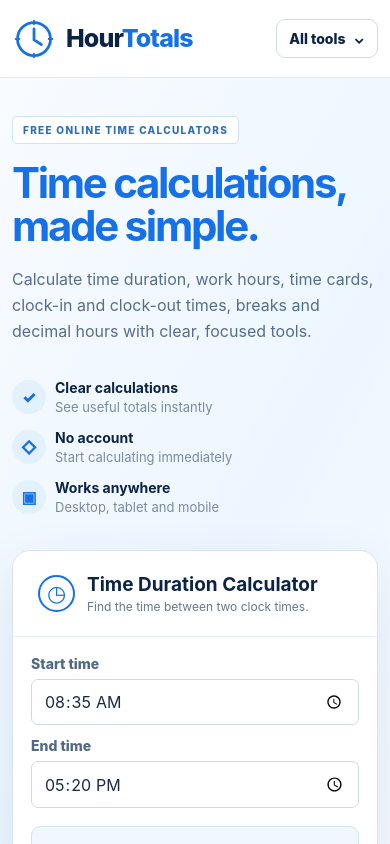
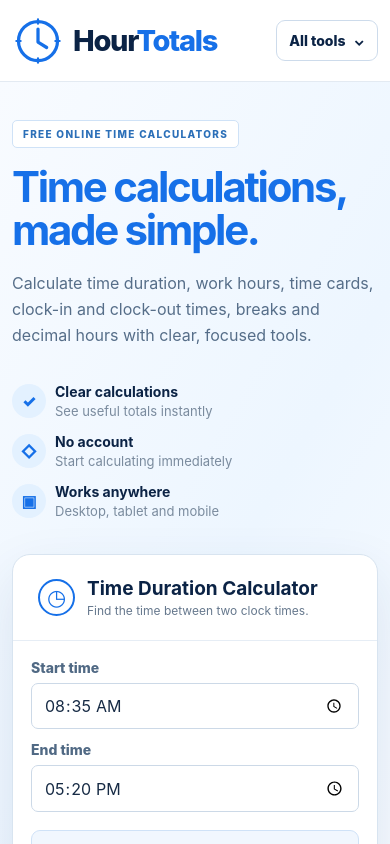
Before and after one commit to js91872/hourtotals, a Next.js app: page / in a window 390 px wide. Shown: the top 844 px of the page. Built offline with nearby package versions, Linux system fonts and the light colour scheme.

Commit message:
design: enlarge mobile logo and HourTotals wordmark

```diff
--- a/src/app/globals.css
+++ b/src/app/globals.css
@@ -44,3 +44,19 @@ h1{color:var(--blue)!important}
   .toolsMenu summary{padding:10px 12px;font-size:14px}
   .toolsDropdown{top:76px}
 }
+
+/* Mobile header brand presence — tuned from device screenshot */
+@media(max-width:580px){
+  .header{height:82px}
+  .nav{gap:10px}
+  .brand{gap:9px;min-width:0}
+  .brandMark{width:52px;height:52px;flex:0 0 52px}
+  .brandText strong{font-size:29px;font-weight:850;line-height:1;letter-spacing:-.045em}
+  .toolsMenu summary{padding:11px 12px;font-size:14px}
+  .toolsDropdown{top:80px}
+}
+@media(max-width:380px){
+  .brandMark{width:47px;height:47px;flex-basis:47px}
+  .brandText strong{font-size:26px}
+  .toolsMenu summary{padding:10px;font-size:13px}
+}
```
